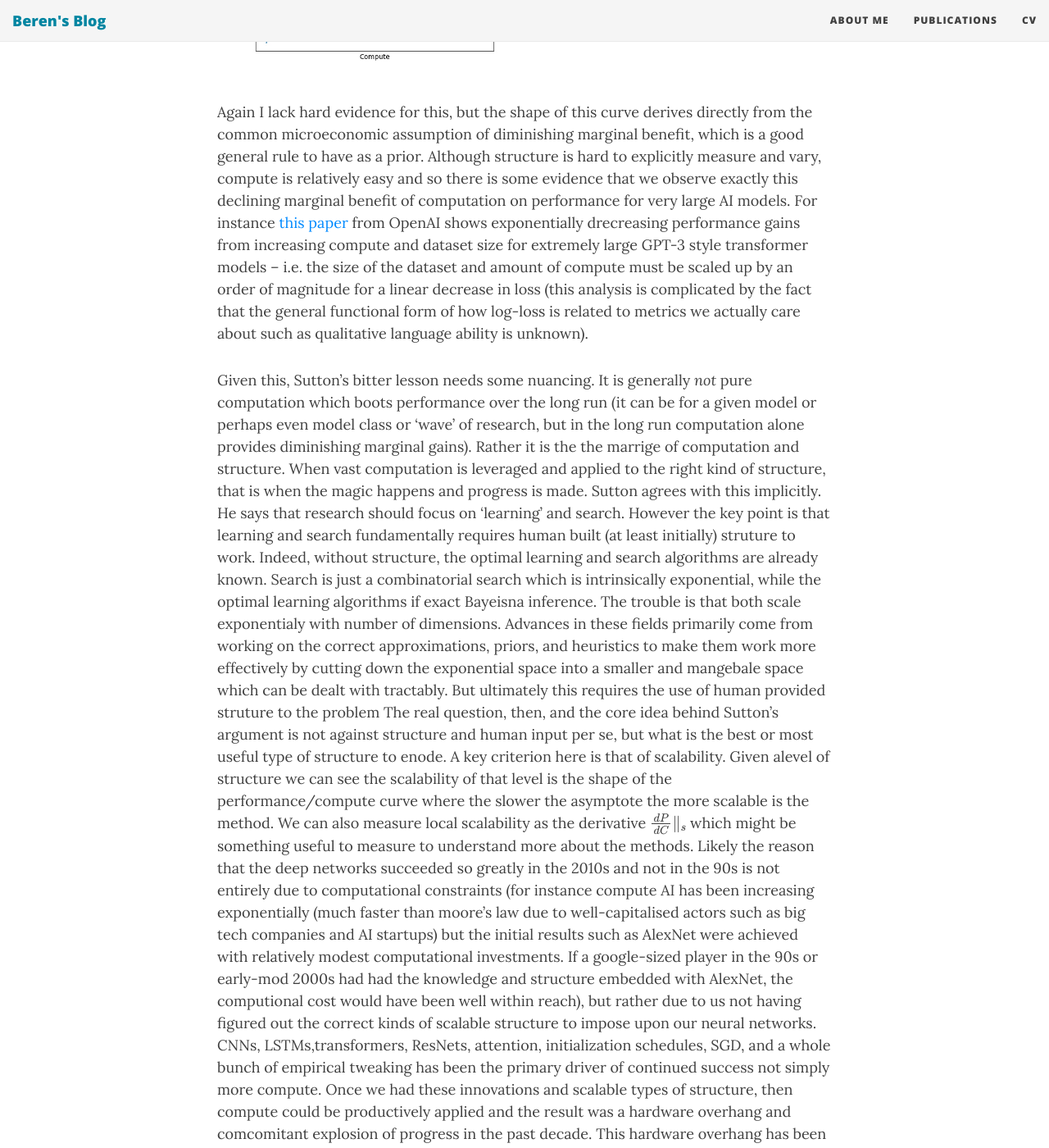
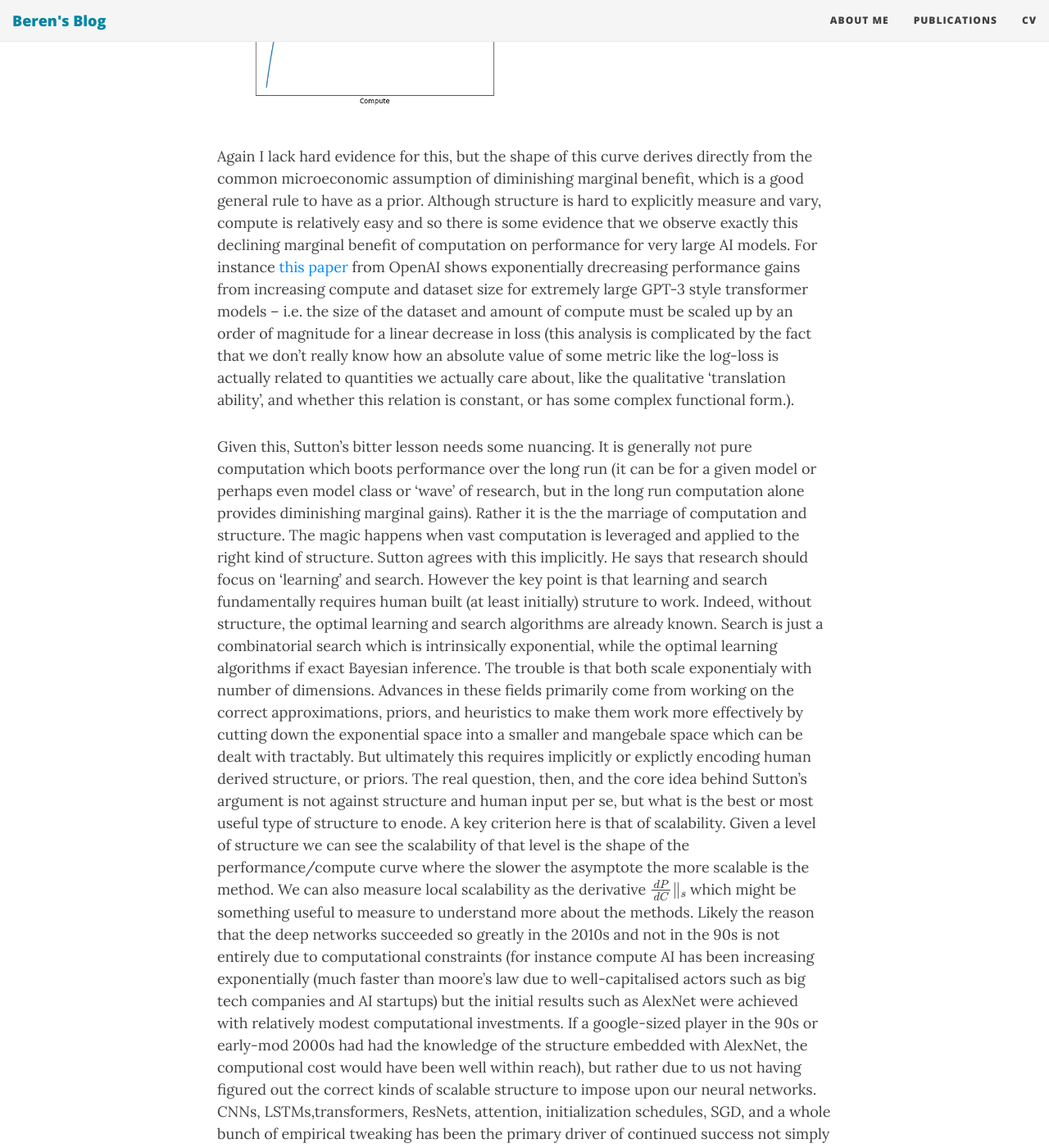
Before and after one commit to BerenMillidge/BerenMillidge.github.io, a Jekyll site: the page built from _posts/2020-07-13-Reflections-On-The-Bitter-Lesson.md, in a window 1280 px wide and 1400 px high, scrolled down 3279 px. Shown: the whole window at 82% size. Built offline with Jekyll 4.4.1, drawn with Linux system fonts in a browser that asks for light colours; nearby versions of some CDN libraries; formulas are drawn with MathJax 3; some of the changed text lies outside the part shown.

Commit message:
typos and minor fixes

```diff
--- a/_posts/2020-07-13-Reflections-On-The-Bitter-Lesson.md
+++ b/_posts/2020-07-13-Reflections-On-The-Bitter-Lesson.md
@@ -3,21 +3,20 @@
 title: "Reflections on the Bitter Lesson"
 ---
 
-Yesterday I was rereading Richard Suttons [Bitter Lesson](http://www.incompleteideas.net/IncIdeas/BitterLesson.html), especially in light of the enormous recent success of hugely powerful language models (such as GPT3) and RL agents such as Alphago, MuZero, Alphastar, and Agent 57 which all broadly fit the pattern predicted in the post.
+Yesterday I was rereading Richard Suttons [Bitter Lesson](http://www.incompleteideas.net/IncIdeas/BitterLesson.html), especially in light of the enormous recent success of hugely powerful language models (such as GPT3) and RL agents such as Alpha-go, MuZero, Alphastar, and Agent 57 which all broadly fit the pattern predicted in the post.
 We take existing algorithms and then throw very large amounts of computation at them and then performance improves dramatically and rapidly over the course of a few years.
 
-Moreover, the promise is that due to Moore's law, continuing scaling will continue to advance performance and capabilities without any additional algorithmic techniques being required. Sutton argues that previous waves of AI primarily focused on embedding human knowledge into agents which initiall provided some improvements above the baseline but such methods were ultimately totally outclassed by techniques which leveraged large amounts of computation.
+Moreover, the promise is that due to Moore's law, continued scaling will advance performance and capabilities without any additional algorithmic techniques being required. Sutton argues that previous waves of AI primarily focused on embedding human knowledge into agents which initially provided some improvements above the baseline but such methods were ultimately totally outclassed by techniques which leveraged large amounts of computation.
 For instance, chess agents with large numbers of handcrafted rules and heuristics eventually fell before the onslaught of tree-search and massive computation. A similar story has played out with Go where more heuristic and tuned agents were evetnaully defeated by reinforcement learning and simple value-function approximation methods
 combined with tree search. Starcraft, amazingly, fell to populations of RL agents competing with each other in a virtual tournament. State-of-the-art natural language processing methods now eschew any intrinsic knowledge of linguistics, treating language purely as a statistical problem to be tackled from scratch.
 Similarly, computer vision has moved from feature engineering, and learning complex hierarchies of SIFT features and HOGs, and Haar cascaeds to deep convolutional networks. Finally, the expert systems of the 80s, the ultimate endpoint of trying to encode human knowledge were incredibly fragile, brittle, and rapidly superceded by statistical methods.
 
-In all cases, we have seen a victory for relatively general purpose statistical methods, combined with massive data and compute. While this progression of the field, and the lessons implicit in it, are inarguable, I think the general narrative painted above still raises a few very important quesetions and ignores nuance which is important if we want to understand better what is really happening.
-For instance, current machine learning methods surely also possess a huge amount of human knowledge embedded intrinsically into them. Although not explicit, huge amount of prior and empirical knowledge is contained within the network architecture, the dataset, the initialization techniques, the training mechanism, the activation functions, the loss functions, and so forth. ALl this knowledge hs been slowly and painstakingly empirically discovered and crystallised over several decades of research in total and especially due to the huge
-recent investments in ML techniques in the last decade.
+In all cases, we have seen a victory for relatively general purpose statistical methods, combined with massive data and compute. While this progression of the field, and the lessons implicit in it, is unarguable, I think the general narrative painted above still raises a few very important quesetions and ignores nuance which is important if we want to understand better what is really happening.
+For instance, current machine learning methods surely also possess a huge amount of human knowledge embedded intrinsically into them. Although not explicit, huge amount of prior and empirical knowledge is contained within the network architecture, the datasets, the initialization techniques, the training mechanism, the activation functions, the loss functions, and so forth. All this knowledge hs been slowly and painstakingly empirically discovered and crystallised over several decades of research in total and especially due to the huge recent investments in ML techniques in the last decade.
 
-Indeed, it is possible to argue that most of the advancements in AI have not arisen directly from increasing compute but rather the invention of new kinds of structure which can utilize increased computing power. No matter how much compute you throw at it (at the moment), you cannot classify Imagenet with only a structure-less multilayer perceptron. Similarly, basic RNNs fail miserably compared to transformers at language modelling even with substantially greater compute and data, and are not vastly better than the previous sophisticated N-gram models.
-moreover recent research has shown consistently declining compute using newer methods required to reach the AlexNet level of performance on Imagenet. This is definitely progress but it is hard to understand within Sutton's framework. Is all this work just the same kind of tinkering and encoding knowledge that will be swept away by the next compute-heavy loads?
-Similarly, even in tree-search for playing games such as chess, the examples Sutton gives of compute-heavy methods, actual SOTA implementations do not simply perform naive breadth, or depth-first search but rather contain all manner of heuristics, exploration techniques, and learnt value functions.
+Indeed, it is possible to argue that most of the advancements in AI have not arisen directly from increasing compute but rather the invention of new kinds of structure which can utilize increased computing power. No matter how much compute you throw at it (at the moment), you cannot classify Imagenet with only a structure-less multilayer perceptron of the kind generally used in the 90s. Similarly, basic RNNs fail miserably compared to transformers at language modelling even with substantially greater compute and data, and are not vastly better than the previous sophisticated N-gram models.
+Moreover, recent research has shown consistently declining compute using newer methods required to reach the AlexNet level of performance on Imagenet. This is definitely progress but it is hard to understand within Sutton's framework. Is all this work just the same kind of tinkering and encoding knowledge that will be swept away by the next compute-heavy loads?
+Similarly, even in tree-search for playing games such as chess, the examples Sutton gives of compute-heavy methods, actual SOTA implementations do not simply perform naive breadth, or depth-first search but rather contain all manner of heuristics, exploration techniques, and learnt value functions. These surely encode 'human knowledge' about the kind of problems tree-search is applied to.
 
 Of course Sutton would argue that this is completely in line with his thesis as these improvements are examples of improvements in search or learning. However, it is important to note that these improvements come directly from us as algorithm designers directly imposing additional structure on the problem to make it solvable.
 Simply the idea of adding structure and knowledge to help solve a task is not necessarily the problem -- this is too simplistic an analysis. The key is that it must be the right kind of structure.
@@ -38,16 +37,15 @@
 
 
 Again I lack hard evidence for this, but the shape of this curve derives directly from the common microeconomic assumption of diminishing marginal benefit, which is a good general rule to have as a prior. Although structure is hard to explicitly measure and vary, compute is relatively easy and so there is some evidence that we observe exactly this declining marginal benefit of computation on performance for very large AI models.
-For instance [this paper](https://arxiv.org/pdf/2001.08361.pdf) from OpenAI shows exponentially drecreasing performance gains from increasing compute and dataset size for extremely large GPT-3 style transformer models -- i.e. the size of the dataset and amount of compute must be scaled up by an order of magnitude for a linear decrease in loss (this analysis is complicated by the fact that the general functional form of how log-loss is related to metrics we actually care about such as qualitative language ability is unknown).
+For instance [this paper](https://arxiv.org/pdf/2001.08361.pdf) from OpenAI shows exponentially drecreasing performance gains from increasing compute and dataset size for extremely large GPT-3 style transformer models -- i.e. the size of the dataset and amount of compute must be scaled up by an order of magnitude for a linear decrease in loss (this analysis is complicated by the fact that we don't really know how an absolute value of some metric like the log-loss is actually related to quantities we actually care about, like the qualitative 'translation ability', and whether this relation is constant, or has some complex functional form.).
 
-Given this, Sutton's bitter lesson needs some nuancing. It is generally *not* pure computation which boots performance over the long run (it can be for a given model or perhaps even model class or 'wave' of research, but in the long run computation alone provides diminishing marginal gains). Rather it is the the marrige of computation and structure. When vast computation is leveraged and applied to the right kind of structure, that is when the magic happens and progress is made.
-Sutton agrees with this implicitly. He says that research should focus on 'learning' and search. However the key point is that learning and search fundamentally requires human built (at least initially) struture to work. Indeed, without structure, the optimal learning and search algorithms are already known. Search is just a combinatorial search which is intrinsically exponential, while the optimal learning algorithms if exact Bayeisna inference. The trouble is that both scale exponentialy with number of dimensions.
-Advances in these fields primarily come from working on the correct approximations, priors, and heuristics to make them work more effectively by cutting down the exponential space into a smaller and mangebale space which can be dealt with tractably. But ultimately this requires the use of human provided struture to the problem
-The real question, then, and the core idea behind Sutton's argument is not against structure and human input per se,  but what is the best or most useful type of structure to enode. A key criterion here is that of scalability. Given alevel of structure we can see the scalability of that level is the shape of the performance/compute curve where the slower the asymptote the more scalable is the method.
+Given this, Sutton's bitter lesson needs some nuancing. It is generally *not* pure computation which boots performance over the long run (it can be for a given model or perhaps even model class or 'wave' of research, but in the long run computation alone provides diminishing marginal gains). Rather it is the the marriage of computation and structure. The magic happens when vast computation is leveraged and applied to the right kind of structure.
+Sutton agrees with this implicitly. He says that research should focus on 'learning' and search. However the key point is that learning and search fundamentally requires human built (at least initially) struture to work. Indeed, without structure, the optimal learning and search algorithms are already known. Search is just a combinatorial search which is intrinsically exponential, while the optimal learning algorithms if exact Bayesian inference. The trouble is that both scale exponentialy with number of dimensions.
+Advances in these fields primarily come from working on the correct approximations, priors, and heuristics to make them work more effectively by cutting down the exponential space into a smaller and mangebale space which can be dealt with tractably. But ultimately this requires implicitly or explictly encoding human derived structure, or priors.
+The real question, then, and the core idea behind Sutton's argument is not against structure and human input per se,  but what is the best or most useful type of structure to enode. A key criterion here is that of scalability. Given a level of structure we can see the scalability of that level is the shape of the performance/compute curve where the slower the asymptote the more scalable is the method.
 We can also measure local scalability as the derivative $$\frac{dP}{dC} \Vert_s$$ which might be something useful to measure to understand more about the methods.
-Likely the reason that the deep networks succeeded so greatly in the 2010s and not in the 90s is not entirely due to computational constraints (for instance compute AI has been increasing exponentially (much faster than moore's law due to well-capitalised actors such as big tech companies and AI startups) but the initial results such as AlexNet were achieved with relatively modest computational investments. If a google-sized player in the 90s or early-mod 2000s had had the knowledge
-and structure embedded with AlexNet, the computional cost would have been well within reach), but rather due to us not having figured out the correct kinds of scalable structure to impose upon our neural networks. CNNs, LSTMs,transformers, ResNets, attention, initialization schedules, SGD, and a whole bunch of empirical tweaking has been the primary driver of continued success not simply more compute. Once we had these innovations and scalable types of structure, then compute could be productively applied and the result was a hardware overhang and comcomitant explosion of progress in the past decade.
-This hardware overhang has been exploited extremely well by well capitalised companies such as openAI and deepmind which have been posting incredibly breakthrows, and given that the exponential compute growh of AI is currently still going on, we can expect similar large breakthroughs at least for the next couple of years until we reach the asymptoting part of the sigmoid curve.
+Likely the reason that the deep networks succeeded so greatly in the 2010s and not in the 90s is not entirely due to computational constraints (for instance compute AI has been increasing exponentially (much faster than moore's law due to well-capitalised actors such as big tech companies and AI startups) but the initial results such as AlexNet were achieved with relatively modest computational investments. If a google-sized player in the 90s or early-mod 2000s had had the knowledge of the structure embedded with AlexNet, the computional cost would have been well within reach), but rather due to us not having figured out the correct kinds of scalable structure to impose upon our neural networks. CNNs, LSTMs,transformers, ResNets, attention, initialization schedules, SGD, and a whole bunch of empirical tweaking has been the primary driver of continued success not simply more compute. Once we had these innovations and scalable types of structure, then compute could be productively applied and the result was a hardware overhang and comcomitant explosion of progress in the past decade.
+This hardware overhang has been exploited extremely well by well capitalised companies such as OpenAI and DeepMind which have been posting incredibly breakthrows, and given that the exponential compute growh of AI is currently still going on, we can expect similar large breakthroughs at least for the next couple of years until we reach the asymptoting part of the sigmoid curve.
 
 From this, a couple of questions and predictions directly emerge. First, as AI research has been currently exploiting the hardware overhang, we should generally expect progress to slow and become more algorithmic and less compute-driven over time, as compute will primarily be increasing due to moore's law (which is itself slowing) rather than just scaling up existing capacity.
 ii.) SOTA compute heavy results will require vast resources of well funded corporations and so, as has been observed, groundbreaking practical results primarily come from that quarter, and this will become increasingly so.
@@ -56,14 +54,14 @@
 
 So, as the key appears to be the discovery of scalable structure, is there any way to tell a priori whether a given type or instance of structure will scale well or not? It would be very surprising if there is a fololproof rule for this but empirical experience
 has given rise to several heuristics:
-1.) Explicit rules and heuristics which directly encode human knowledge are unliekly to succeed. This is largely what Sutton is arguing against. This fails because it cannot scale with compute as directly encoded rules only requires a constant amount of compute
-2.) Structure that exploits or enforces invariants generally works very well, and is probably necessary for effectivel earning. The power of CNNs is that they enforce translation invariance, for instance. Similarly, LSTMs through their memory gating mechanisms [enforce](https://arxiv.org/pdf/1804.11188.pdf) time-warping invariance.
+1.) Explicit rules and heuristics which directly encode human knowledge are unlikely to succeed. This is largely what Sutton is arguing against. This fails because it cannot scale with compute as directly encoded rules only requires a constant amount of compute. Also real domains are messy and humans cannot hand-craft rules for every possible contingency.
+2.) Structure that exploits or enforces invariants generally works very well, and is probably necessary for effective learning. The power of CNNs is that they enforce translation invariance, for instance. Similarly, LSTMs through their memory gating mechanisms [enforce](https://arxiv.org/pdf/1804.11188.pdf) time-warping invariance.
 Similarly the successes of data augmentation methods can be seen as enforcing invariances through the data instead of the architecture.
-3.) In search, structure primarily comes from methods and heuristics for pruning away  search of unlikely regions of the state-space.
-4.) Flexible yet constraining approximations that maximally reduce degrees-of-freedom of the search sapce. This can arise through invariances, or else knowing or coming up with good extrapolation methods to assume that the space is not worth exploring further with a minimum of sampling required
+3.) In search, structure primarily comes from methods and heuristics for pruning away unlikely regions of the state-space.
+4.) Flexible yet constraining approximations that maximally reduce degrees-of-freedom of the search sapce. This can arise through invariances, or else knowing or coming up with good extrapolation methods to assume that the space is not worth exploring further with a minimum of sampling required.
 
 In general since the full search or learning space is exponential, the purpose of structure is to cut down this exponential space to a more tractable one which is ideally polynomial or below.
 Invariances are a powerful way to do this as they ultimately eliminate entire dimensions which are redundant. Other or approximation methods try to cut down this exponential space in various ways principally by ignoring large regions
 where it is assumed or inferred that the answer does not lie. For an extreme example, a mean-field variational approximation of N dimensions cuts down the exponential combinatorial dimensions of all combinations of the dimensions to a space linear in N by considering each dimension independently.
 Importantly these decisions of what structure to enforce, and thus what regions of the combinatorial space to ignore must be impliclty or explicitly be coded into the algorithm. The key to progress is ultimately thus finding the right kinds of structure that is scalable with computation but which ultimately and thus threads the happy medium between the exponential combinatorial blowup if the problem is too underspecified,
-and essentially cutting away too much of the solution space leading to nonscalable, fragile, and brittle solutions, in the case of too much inbuilt structure.
+and essentially cutting away too much of the solution space leading to nonscalable, fragile, and brittle solutions.
```
